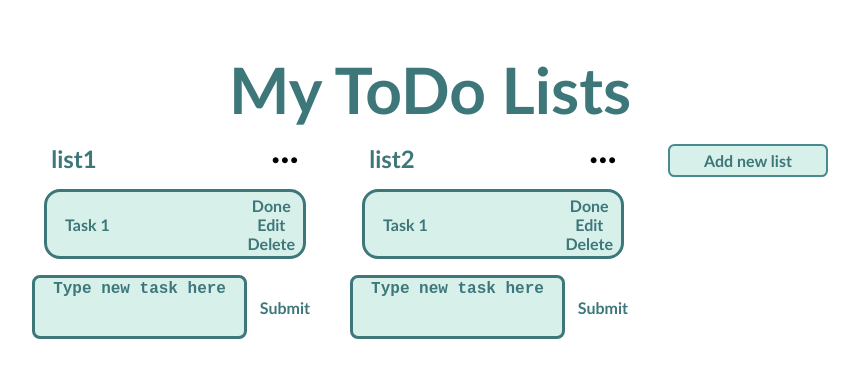
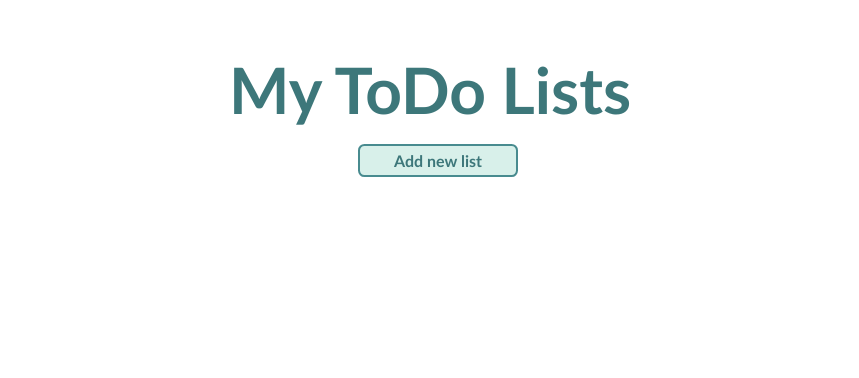
Before and after one commit to Fr1kky/to-do-list, a React (Create React App) app: page / in a window 1280 px wide. Shown: the top 378 px of the page, without its empty margins (210-1069 px from the left). Built offline with nearby package versions, Linux system fonts and the light colour scheme; the HTML template or start-up script is replaced by a standard one.

Commit message:
Fixed major bug in main obj struct + added delete list func

```diff
--- a/src/AddList.css
+++ b/src/AddList.css
@@ -3,6 +3,7 @@
   padding: 1rem;
   width: 10rem;
   text-align: center;
+  margin-left: 1rem;
 }
 
 .add-list-btn {
--- a/src/App.css
+++ b/src/App.css
@@ -1,9 +1,3 @@
-/* .App {
-  display: flex;
-  flex-direction: column;
-  height: 100%;
-} */
-
 .todo-lists-wrapepr {
   display: flex;
   justify-content: center;
@@ -13,6 +7,7 @@
   overflow-x: auto;
   white-space: nowrap;
   width: 100%;
+  min-width: 100%;
 }
 
 /* ///// */
--- a/src/App.jsx
+++ b/src/App.jsx
@@ -2,25 +2,25 @@ import "./App.css";
 import Header from "./Header.jsx";
 import ToDoLists from "./ToDoLists.jsx";
 import AddList from "./AddList";
-import React, { useState } from "react";
+import React, { useState, useEffect } from "react";
 
 function App() {
-  localStorage.clear();
+  // localStorage.clear();
+
   let storedLists = JSON.parse(localStorage.getItem("Lists"));
-  if (storedLists === null || storedLists.listsTitles.length === 0) {
+  if (storedLists === null || storedLists.lists.length === 0) {
     storedLists = {
-      listsTitles: ["list1", "list2"],
-      list1: [{ id: 1, task: "Task 1", complete: false }],
-      list2: [{ id: 2, task: "Task 1", complete: false }],
+      lists: [],
       nextTaskId: 3,
+      nextListId: 3,
     };
   }
 
   const [Lists, setLists] = useState(storedLists);
 
-  const addTask = (userInput, listTitle) => {
-    let copy = [...Lists[listTitle]];
-    Lists[listTitle] = [
+  const addTask = (userInput, listIndex) => {
+    let copy = [...Lists.lists[listIndex].tasks];
+    Lists.lists[listIndex].tasks = [
       ...copy,
       {
         id: Lists.nextTaskId,
@@ -29,46 +29,53 @@ function App() {
       },
     ];
     Lists.nextTaskId = Lists.nextTaskId + 1;
-
     setLists(Lists);
   };
 
-  const handleToggle = (id, status, listTitle) => {
-    let tempList = Lists[listTitle].map((task) => {
+  const handleToggle = (id, status, listIndex) => {
+    let tempList = Lists.lists[listIndex].tasks.map((task) => {
       return task.id === Number(id)
         ? { ...task, complete: status }
         : { ...task };
     });
-    Lists[listTitle] = tempList;
+    Lists.lists[listIndex].tasks = tempList;
     setLists(Lists);
   };
 
-  const handleDelet = (id, listTitle) => {
-    let tempList = Lists[listTitle].filter((task) => task.id !== id);
-    Lists[listTitle] = tempList;
+  const handleDelet = (id, listIndex) => {
+    let tempList = Lists.lists[listIndex].tasks.filter(
+      (task) => task.id !== id
+    );
+    Lists.lists[listIndex].tasks = tempList;
     setLists(Lists);
   };
 
-  const handleEdit = (id, taskText, listTitle) => {
-    let tempList = Lists[listTitle].map((task) => {
+  const handleEdit = (id, taskText, listIndex) => {
+    let tempList = Lists.lists[listIndex].tasks.map((task) => {
       return task.id === Number(id) ? { ...task, task: taskText } : { ...task };
     });
-    Lists[listTitle] = tempList;
+    Lists.lists[listIndex].tasks = tempList;
     setLists(Lists);
   };
 
   const addList = (listTitle) => {
-    Lists[listTitle] = [];
-    Lists.listsTitles = [...Lists.listsTitles, listTitle];
+    Lists.lists = [
+      ...Lists.lists,
+      {
+        listTitle: listTitle,
+        listId: Lists.nextListId,
+        tasks: [],
+      },
+    ];
+    Lists.nextListId = Lists.nextListId + 1;
     setLists(Lists);
-    console.log(Lists);
   };
 
-  // const removeList = (listTitle) => {
-  //   delete Lists[listTitle];
-  //   setLists(Lists);
-  //   console.log(Lists);
-  // };
+  const removeList = (listId) => {
+    Lists.lists = Lists.lists.filter((list) => list.listId !== listId);
+    setLists(Lists);
+    handleRebuilder();
+  };
 
   const [rebuilder, setRebuilder] = useState(1);
 
@@ -76,20 +83,29 @@ function App() {
     setRebuilder(!rebuilder);
   };
 
+  useEffect(() => {
+    localStorage.setItem("Lists", JSON.stringify(Lists));
+
+    // eslint-disable-next-line react-hooks/exhaustive-deps
+  }, [Lists.lists]);
+
   return (
     <div className="App">
       <Header />
       <section className="todo-lists-wrapepr">
-        {Lists.listsTitles.map((listTitle, index) => (
+        {Lists.lists.map((list, index) => (
           <ToDoLists
             key={index + Math.random()}
             Lists={Lists}
-            listTitle={listTitle}
+            listTitle={list.listTitle}
+            listIndex={index}
             setLists={setLists}
             addTask={addTask}
             handleToggle={handleToggle}
             handleDelet={handleDelet}
             handleEdit={handleEdit}
+            removeList={removeList}
+            listId={list.listId}
           />
         ))}
         {/* <div className="adding-list-wrapper"></div> */}
--- a/src/ListForm.jsx
+++ b/src/ListForm.jsx
@@ -1,7 +1,7 @@
 import "./ListForm.css";
 import React, { useState } from "react";
 
-const ListForm = ({ addTask, handleAdding, listTitle }) => {
+const ListForm = ({ addTask, handleAdding, listIndex }) => {
   const [userInput, setUserInput] = useState("");
 
   const handleChange = (e) => {
@@ -10,7 +10,7 @@ const ListForm = ({ addTask, handleAdding, listTitle }) => {
 
   const handleSubmit = (e) => {
     e.preventDefault();
-    addTask(userInput, listTitle);
+    addTask(userInput, listIndex);
     setUserInput("");
     handleAdding();
   };
--- a/src/ToDoItem.css
+++ b/src/ToDoItem.css
@@ -1,4 +1,4 @@
-li {
+.todo {
   border-radius: 1rem;
   padding: 5px 10px;
   display: flex;
--- a/src/ToDoItem.jsx
+++ b/src/ToDoItem.jsx
@@ -7,19 +7,18 @@ function ToDoItem({
   handleRebuilder,
   handleDelet,
   handleEdit,
-  listTitle,
+  listIndex,
 }) {
   const [doneStatus, setDoneStatus] = useState(todo.complete);
   const [deleteStatus, setDeleteStatus] = useState(false);
   const [editingStatus, setEditingStatus] = useState("nothing");
   const [userInput, setUserInput] = useState(todo.task);
-  // const [preEditText, setPreEditText] = useState(todo.task);
   let preEditText = todo.task;
 
   //Check as done/undone
   const clickDoneHendler = () => {
     doneStatus === true ? setDoneStatus(false) : setDoneStatus(true);
-    handleToggle(todo.id, !doneStatus, listTitle);
+    handleToggle(todo.id, !doneStatus, listIndex);
     handleRebuilder();
   };
 
@@ -28,7 +27,7 @@ function ToDoItem({
     if (deleteStatus === false) {
       setDeleteStatus(true);
     }
-    handleDelet(todo.id, listTitle);
+    handleDelet(todo.id, listIndex);
     handleRebuilder();
   };
 
@@ -43,7 +42,7 @@ function ToDoItem({
     } else if (editingStatus === "editing") {
       if (userInput.length !== 0) {
         setEditingStatus("nothing");
-        handleEdit(todo.id, userInput, listTitle);
+        handleEdit(todo.id, userInput, listIndex);
         handleRebuilder();
       }
     }
@@ -52,7 +51,7 @@ function ToDoItem({
   //Сancel edit
   const canselHendler = () => {
     setEditingStatus("nothing");
-    handleEdit(todo.id, preEditText, listTitle);
+    handleEdit(todo.id, preEditText, listIndex);
     setUserInput(preEditText);
     handleRebuilder();
   };
@@ -82,7 +81,6 @@ function ToDoItem({
           className={
             editingStatus === "editing" ? "done-btn btn none" : "done-btn btn"
           }
-          // className="done-btn btn"
           id="doneBtn"
           name="doneBtn"
           onClick={() => {
@@ -110,7 +108,6 @@ function ToDoItem({
           </div>
         ) : null}
         <div
-          // className="delete-btn btn"
           className={
             editingStatus === "editing"
               ? "delete-btn btn none"
--- a/src/ToDoLists.css
+++ b/src/ToDoLists.css
@@ -35,5 +35,12 @@
 }
 
 .list-menu-btn {
-  margin-right: 1.2rem;
+  margin-right: 1rem;
+  position: relative;
+  border-radius: 1rem;
+  padding: 0.2rem;
 }
+
+.list-menu-btn:hover {
+  background-color: #e1faf0;
+}
--- a/src/ToDoLists.jsx
+++ b/src/ToDoLists.jsx
@@ -1,15 +1,19 @@
 import "./ToDoLists.css";
 import ToDoItem from "./ToDoItem.jsx";
 import ListForm from "./ListForm.jsx";
+import DropDownTaskList from "./DropDownTaskList.jsx";
 import React, { useState, useEffect } from "react";
 
 const ToDoLists = ({
   Lists,
+  listTitle,
+  listIndex,
   addTask,
   handleToggle,
   handleDelet,
   handleEdit,
-  listTitle,
+  removeList,
+  listId,
 }) => {
   const [rebuilder, setrebuilder] = useState(1);
   const handleRebuilder = () => {
@@ -20,16 +24,24 @@ const ToDoLists = ({
     localStorage.setItem("Lists", JSON.stringify(Lists));
 
     // eslint-disable-next-line react-hooks/exhaustive-deps
-  }, [Lists.list1]);
+  }, [Lists.lists[listIndex].tasks]);
 
   return (
     <div className="todo-list-wrapepr">
       <div className="list-header-wrapper">
         <h3 className="list-title">{listTitle}</h3>
-        <div className="list-menu-btn">•••</div>
+        <div className="list-menu-btn">
+          •••
+          <DropDownTaskList
+            listId={listId}
+            handleRebuilder={handleRebuilder}
+            removeList={removeList}
+          />
+        </div>
       </div>
       <ul className="todo-list">
-        {Lists[listTitle]
+        {Lists.lists.length !== 0 &&
+          Lists.lists[listIndex].tasks
             .sort((a, b) => (a.id > b.id ? 1 : -1))
             .map((todo) => {
               return (
@@ -40,7 +52,7 @@ const ToDoLists = ({
                   handleToggle={handleToggle}
                   handleDelet={handleDelet}
                   handleEdit={handleEdit}
-                listTitle={listTitle}
+                  listIndex={listIndex}
                 />
               );
             })}
@@ -48,7 +60,7 @@ const ToDoLists = ({
       <ListForm
         addTask={addTask}
         handleAdding={handleRebuilder}
-        listTitle={listTitle}
+        listIndex={listIndex}
       />
     </div>
   );
```
Lines whose indentation alone changed are shown as unchanged.
